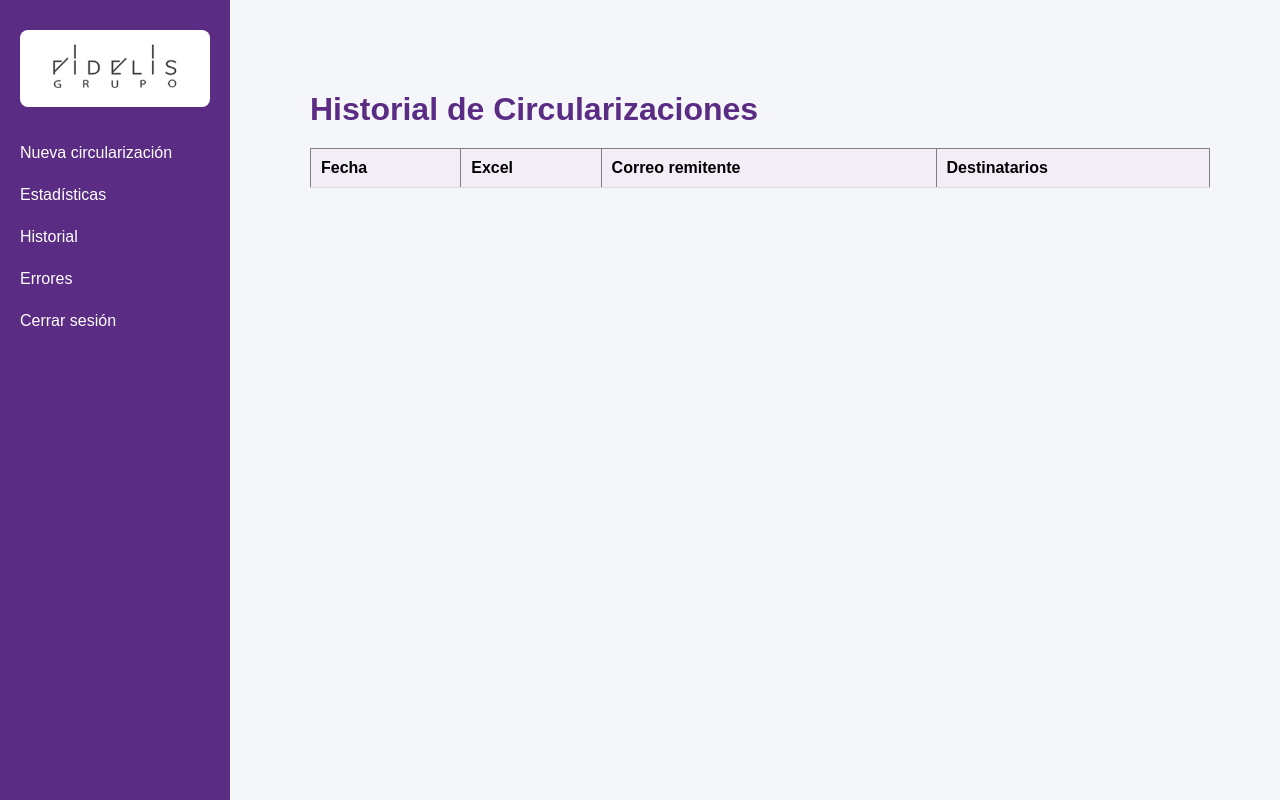
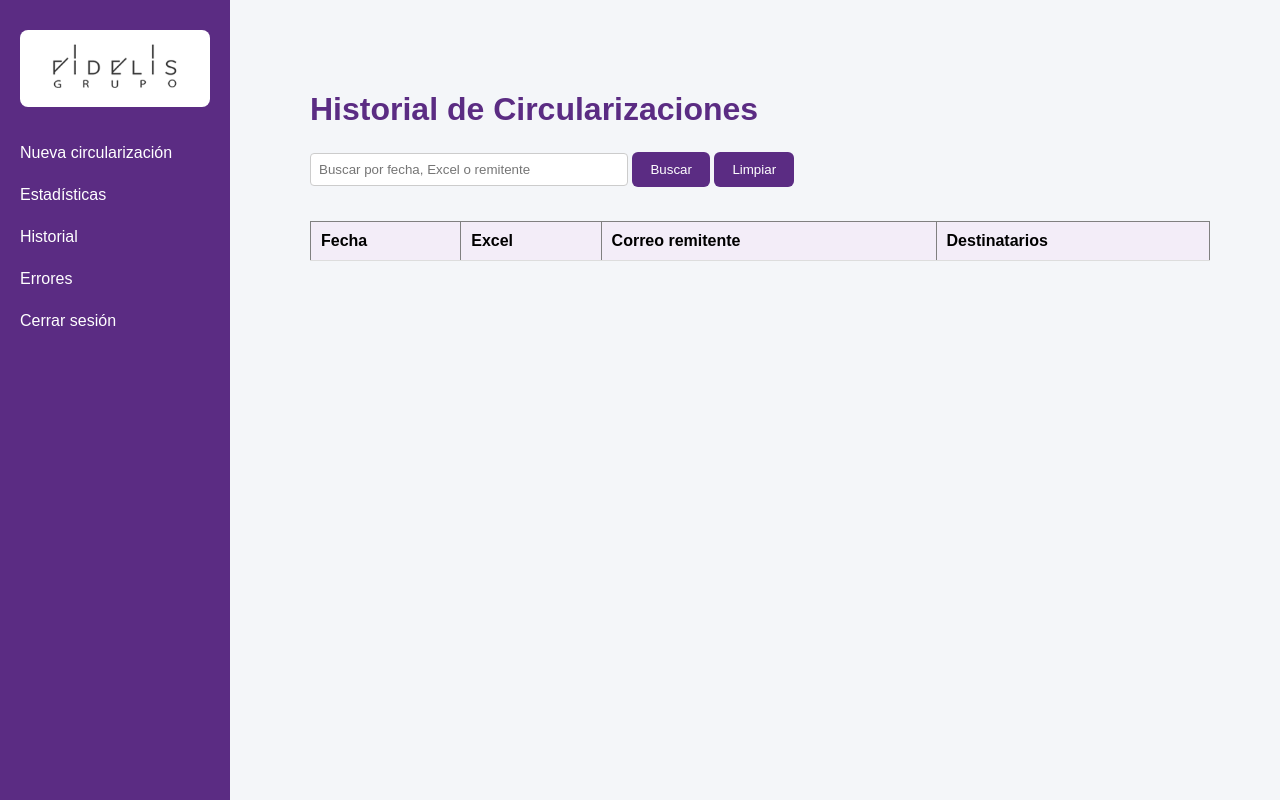
Before and after one commit to nicoduraan06/circularizaciones-fidelis, a FastAPI app: page /historial in a window 1280 px wide. Run offline with FastAPI, Linux system fonts and the light colour scheme; lists and menus that the app fills with data are empty.

Commit message:
feat: búsqueda en historial de circularizaciones

```diff
--- a/app/server.py
+++ b/app/server.py
@@ -44,15 +44,26 @@ def home(request: Request):
 
 
 @app.get("/historial", response_class=HTMLResponse)
-def historial(request: Request):
+def historial(request: Request, buscar: str = ""):
 
     registros = leer_historial()
+
+    if buscar:
+        buscar_lower = buscar.lower()
+
+        registros = [
+            r for r in registros
+            if buscar_lower in r["fecha"].lower()
+            or buscar_lower in r["excel"].lower()
+            or buscar_lower in r["correo"].lower()
+        ]
 
     return templates.TemplateResponse(
         "historial.html",
         {
             "request": request,
-            "registros": registros
+            "registros": registros,
+            "buscar": buscar
         }
     )
 
--- a/templates/historial.html
+++ b/templates/historial.html
@@ -3,6 +3,24 @@
 {% block content %}
 
 <h1>Historial de Circularizaciones</h1>
+
+<form method="get" action="/historial" style="margin-bottom:20px;">
+
+<input
+type="text"
+name="buscar"
+placeholder="Buscar por fecha, Excel o remitente"
+value="{{ buscar if buscar else '' }}"
+style="padding:8px;width:300px;"
+>
+
+<button type="submit">Buscar</button>
+
+<a href="/historial">
+<button type="button">Limpiar</button>
+</a>
+
+</form>
 
 <table border="1">
 
```
